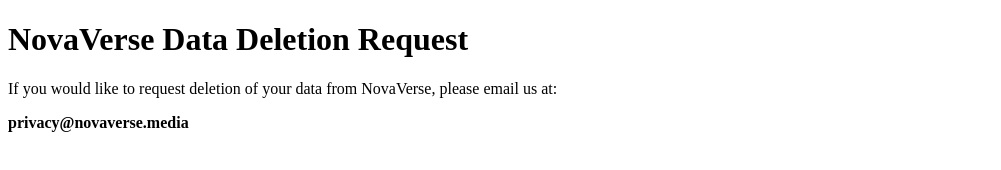
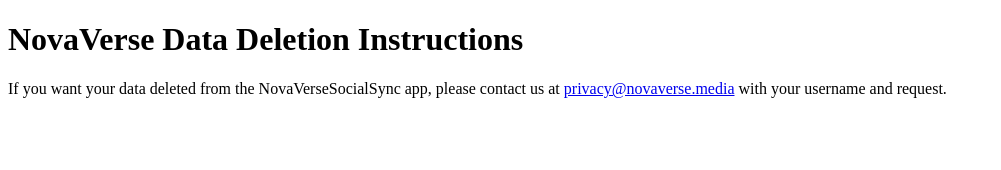
Before and after one commit to Kevindinsey/novaverse-data-deletion, a plain HTML site: page index.html in a window 1280 px wide. Shown: the whole page, without its empty margins (0-1001 px from the left). Drawn offline with Linux system fonts and the light colour scheme.

Commit message:
Add files via upload

```diff
--- a/index.html
+++ b/index.html
@@ -1,11 +1,8 @@
 <!DOCTYPE html>
 <html>
-<head>
-  <title>NovaVerse Data Deletion</title>
-</head>
+<head><title>Data Deletion</title></head>
 <body>
-  <h1>NovaVerse Data Deletion Request</h1>
-  <p>If you would like to request deletion of your data from NovaVerse, please email us at:</p>
-  <p><strong>privacy@novaverse.media</strong></p>
+<h1>NovaVerse Data Deletion Instructions</h1>
+<p>If you want your data deleted from the NovaVerseSocialSync app, please contact us at <a href="mailto:privacy@novaverse.media">privacy@novaverse.media</a> with your username and request.</p>
 </body>
 </html>
```
Also changed, not shown: privacy.html (added, +8 -0 lines), terms.html (added, +8 -0 lines).
